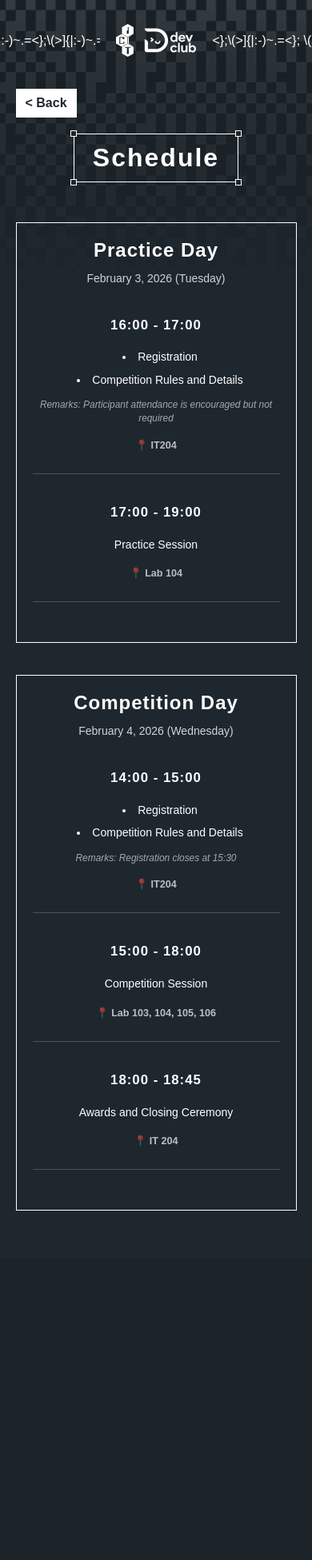
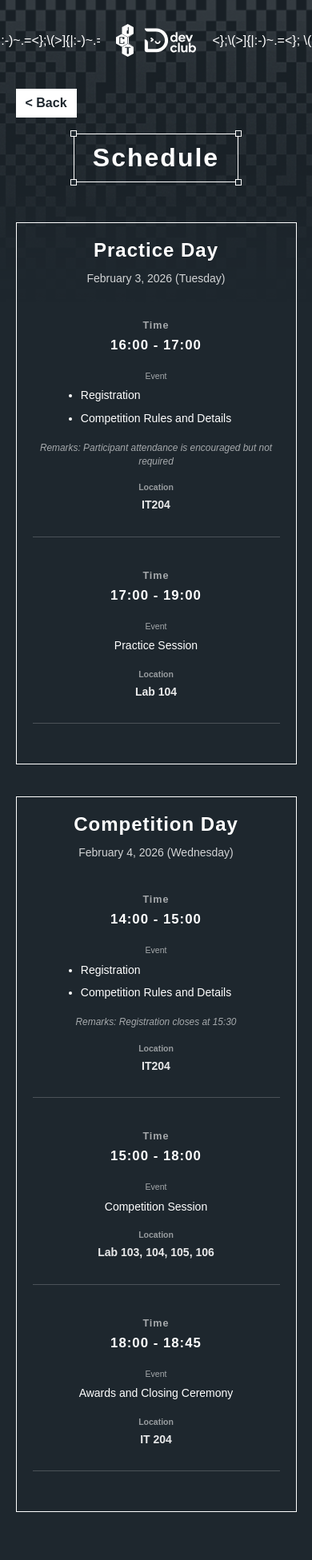
Before and after one commit to ppanturat/ictpc26-web, a Flask app: page /schedule in a window 390 px wide. Shown: the whole page at 80% size. Before the commit the page ends 1514 px from the top, so only its background shows below. Run offline with Flask 3, Linux system fonts and the light colour scheme; some web fonts are replaced.

Commit message:
Update schedule-style.css

```diff
--- a/static/schedule-style.css
+++ b/static/schedule-style.css
@@ -136,6 +136,7 @@
 /* --- MOBILE RESPONSIVENESS --- */
 @media (max-width: 768px) {
 
+    /* 1. Turn the Table into a Block list */
     .schedule-table,
     .schedule-table tbody,
     .schedule-table tr,
@@ -145,43 +146,81 @@
         box-sizing: border-box;
     }
 
+    /* 2. Hide the Main Table Header */
     .schedule-table thead {
         display: none;
     }
 
+    /* 3. Style each "Event Row" as a separated Card */
     .schedule-table tr {
         margin-bottom: 30px;
-        border-bottom: 1px solid rgba(255, 255, 255, 0.2); /* Divider line */
+        border-bottom: 1px solid rgba(255, 255, 255, 0.2);
         padding-bottom: 20px;
     }
 
+    /* 4. Fix the Cells */
     .schedule-table td {
         text-align: center;
-        padding: 5px 0;
+        padding: 8px 0;
         border: none;
+        position: relative; /* Needed for headers */
     }
 
+    /* --- ADDING HEADERS BACK (The "Rows" Request) --- */
+
+    /* Time Label */
+    .schedule-table td:nth-of-type(1)::before {
+        content: "Time";
+        display: block;
+        font-size: 0.75em;
+        opacity: 0.6;
+        margin-bottom: 2px;
+    }
+
+    /* Event Label (Optional - usually obvious, but keeps it consistent) */
+    .schedule-table td:nth-of-type(2)::before {
+        content: "Event";
+        display: block;
+        font-size: 0.75em;
+        opacity: 0.6;
+        margin-bottom: 5px;
+    }
+
+    /* Location Label */
+    .schedule-table td:nth-of-type(3)::before {
+        content: "Location";
+        display: block;
+        font-size: 0.75em;
+        opacity: 0.6;
+        margin-bottom: 2px;
+    }
+
+    /* --- SPECIFIC STYLING --- */
+
+    /* TIME Data */
     .schedule-table td:first-child {
         font-size: 1.2em;
-        margin-bottom: 5px;
         letter-spacing: 1px;
     }
 
+    /* EVENT List Alignment Fix */
     .schedule-table ul {
         padding: 0;
-        text-align: center;
-        list-style-position: inside;
+        margin: 0;
+
+        /* This magic combo keeps the list centered but aligns bullets left */
+        display: inline-block;
+        text-align: left;
     }
 
+    .schedule-table li {
+        padding-left: 0; /* Reset padding since we are using inline-block */
+    }
+
+    /* LOCATION Data */
     .schedule-table td:last-child {
         font-weight: bold;
-        color: rgba(255, 255, 255, 0.7);
-        font-size: 0.9em;
-        margin-top: 5px;
-    }
-
-    .schedule-table td:last-child::before {
-        content: "📍 ";
-        opacity: 0.8;
+        color: rgba(255, 255, 255, 0.9);
+        font-size: 1em;
     }
 }
```
